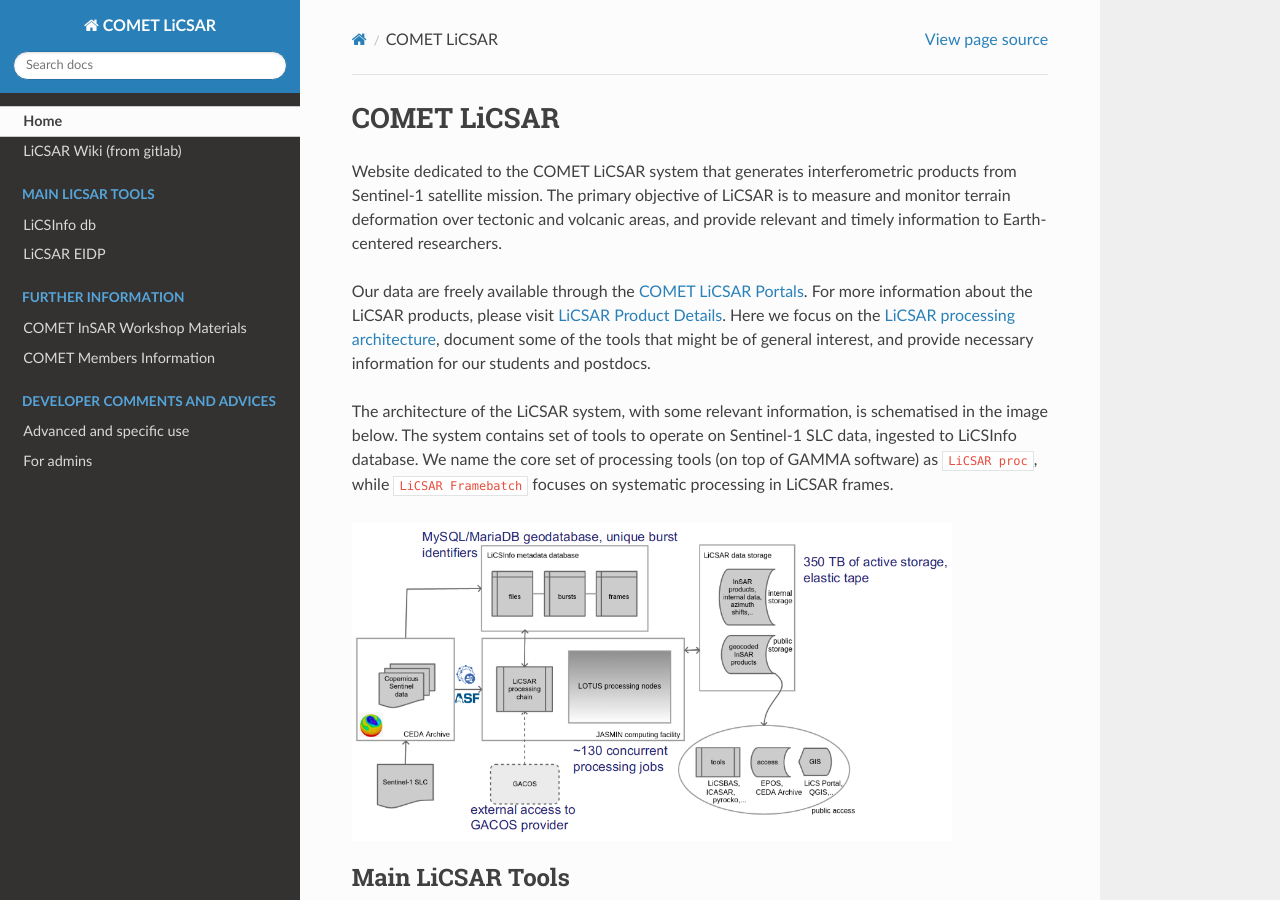
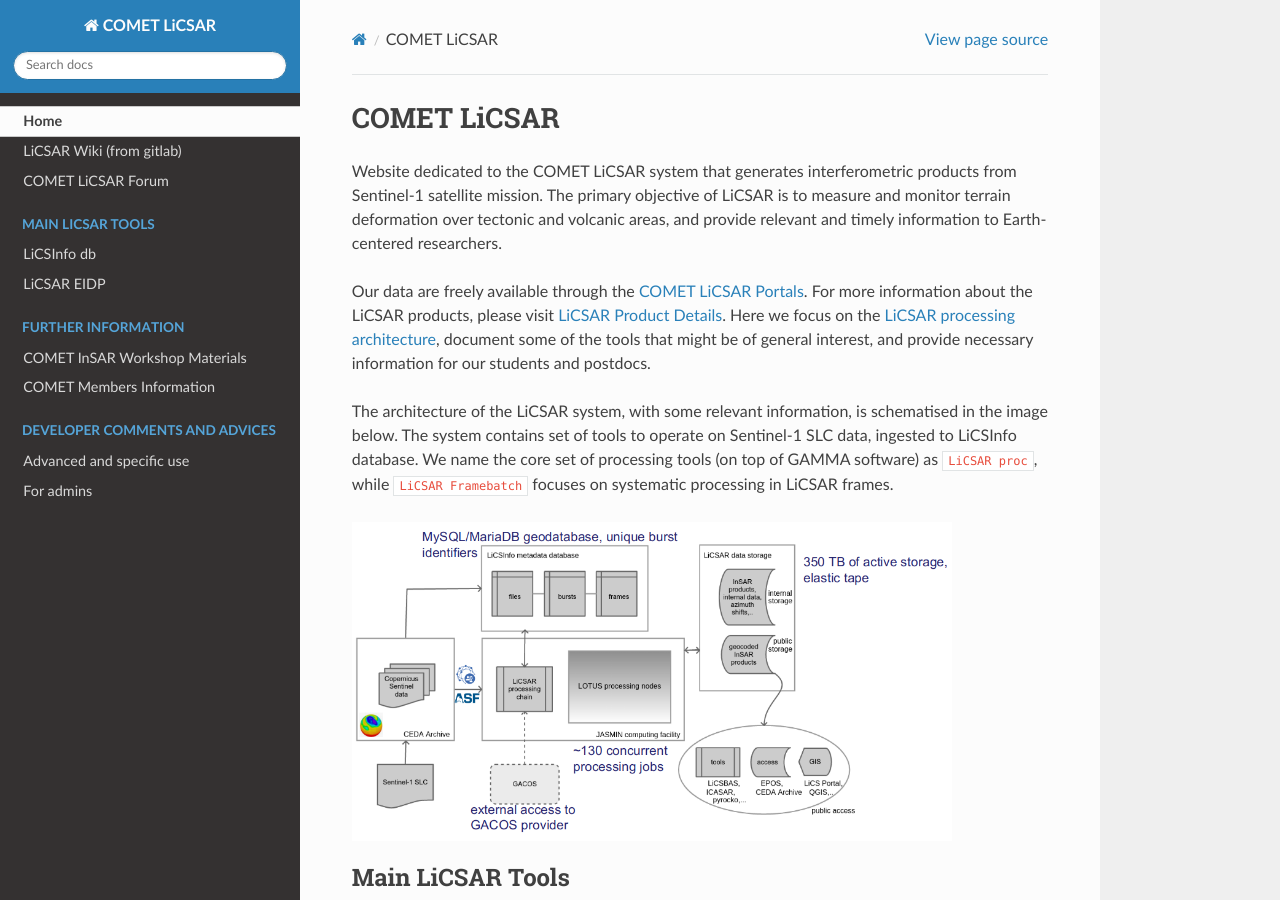
Before and after one commit to comet-licsar/comet-licsar.github.io, a Sphinx documentation site: the page built from source/index.rst, in a window 1280 px wide and 900 px high. Built offline with Sphinx 7.4.7 and the Read the Docs theme 3.1.0, drawn with Linux system fonts in a browser that asks for light colours.

Commit message:
add link to forum

```diff
--- a/source/index.rst
+++ b/source/index.rst
@@ -13,7 +13,7 @@
 
   Home <self>
   wiki
-
+  COMET LiCSAR Forum <https://comet-licsar.discourse.group>
 
 .. toctree::
   :maxdepth: 2
```
Also changed, not shown: source/cometmembers.rst (line endings or trailing spaces).
